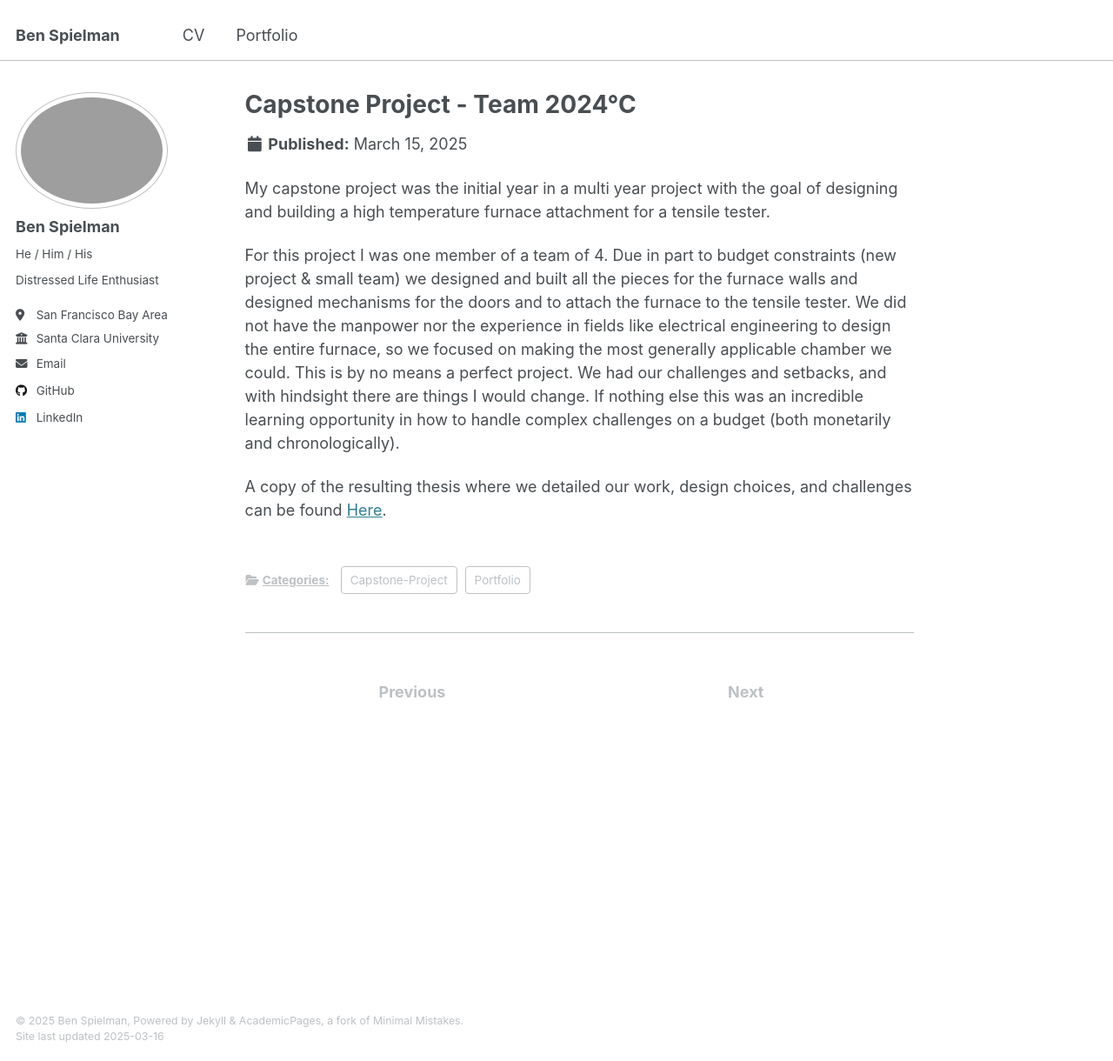
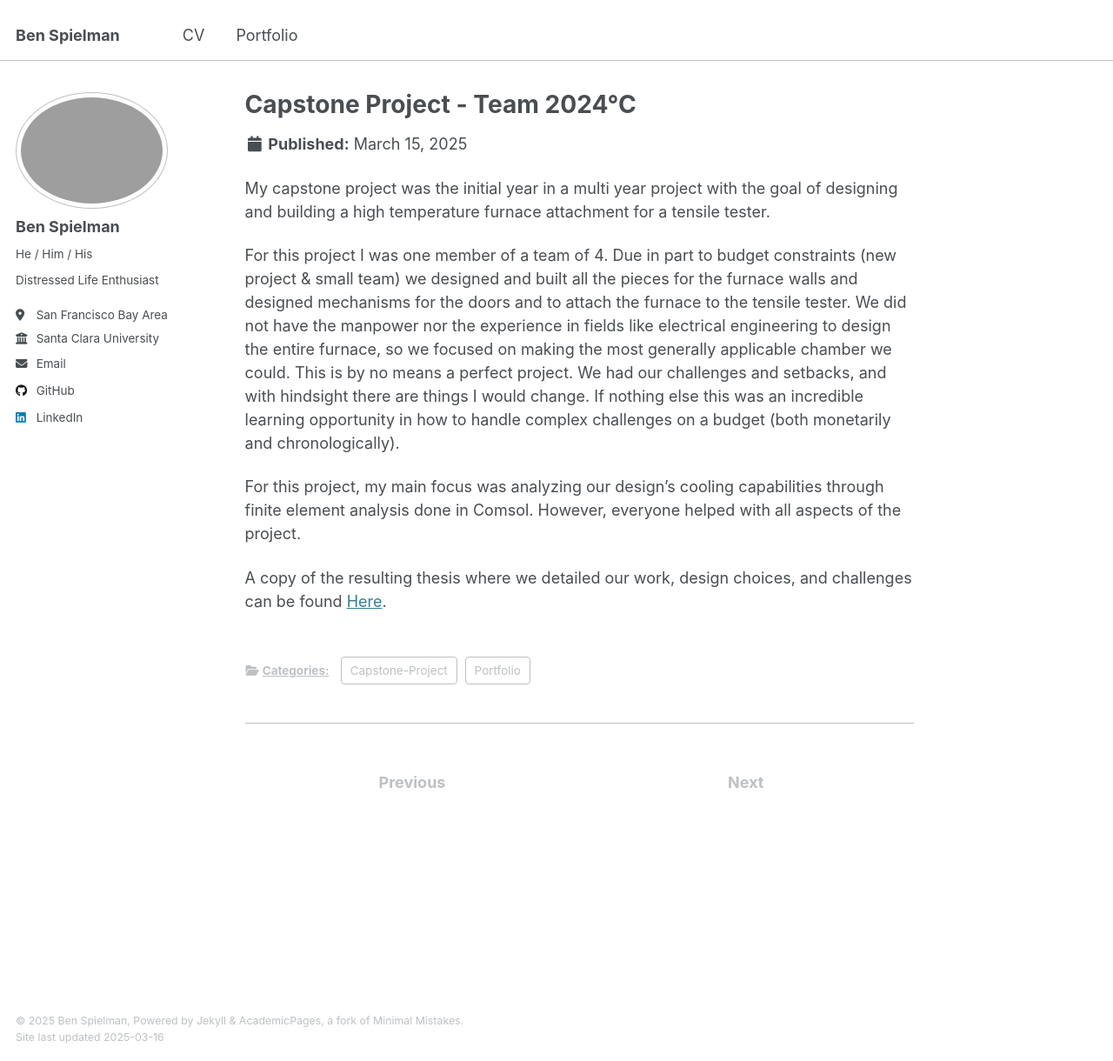
Before and after one commit to pizza496/pizza496.github.io, a Jekyll site: the page built from Portfolio/Capstone-Project/_posts/2025-03-15-Capstone.md, in a window 1280 px wide and 1220 px high. Shown: the whole window at 87% size. Built offline with Jekyll 4.4.1, drawn with Linux system fonts in a browser that asks for light colours.

Commit message:
Update 2025-03-15-Capstone.md

```diff
--- a/Portfolio/Capstone-Project/_posts/2025-03-15-Capstone.md
+++ b/Portfolio/Capstone-Project/_posts/2025-03-15-Capstone.md
@@ -11,4 +11,6 @@ My capstone project was the initial year in a multi year project with the goal o
 
 For this project I was one member of a team of 4. Due in part to budget constraints (new project & small team) we designed and built all the pieces for the furnace walls and designed mechanisms for the doors and to attach the furnace to the tensile tester. We did not have the manpower nor the experience in fields like electrical engineering to design the entire furnace, so we focused on making the most generally applicable chamber we could. This is by no means a perfect project. We had our challenges and setbacks, and with hindsight there are things I would change. If nothing else this was an incredible learning opportunity in how to handle complex challenges on a budget (both monetarily and chronologically).
 
+For this project, my main focus was analyzing our design's cooling capabilities through finite element analysis done in Comsol. However, everyone helped with all aspects of the project.
+
 A copy of the resulting thesis where we detailed our work, design choices, and challenges can be found [Here]({{ site.baseurl }}/files/Capstone-Project/capstone.pdf).
```
